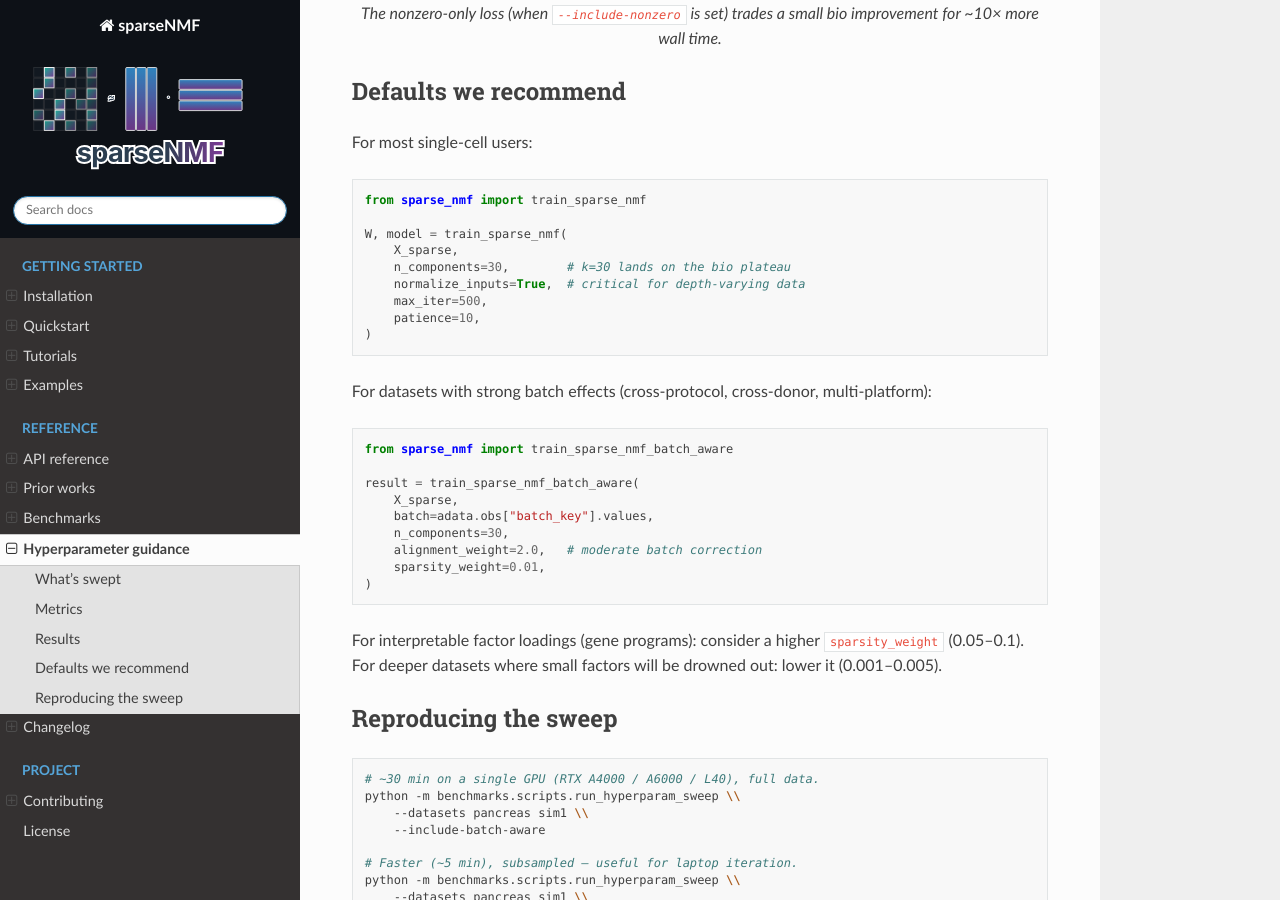
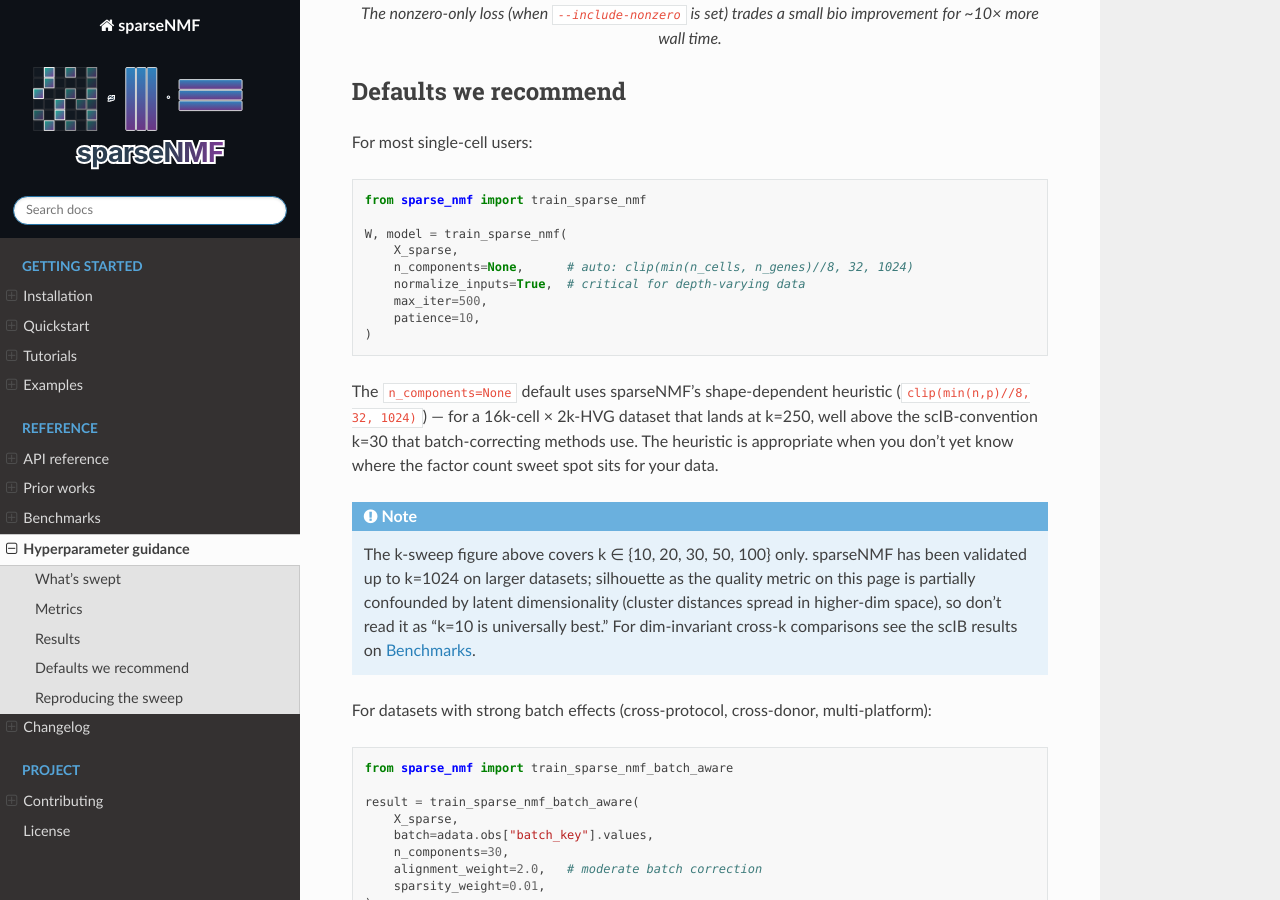
Before and after one commit to bschilder/sparseNMF, a Sphinx documentation site: the page built from docs/hyperparam_guidance.rst, in a window 1280 px wide and 900 px high, scrolled down 2875 px. Built offline with Sphinx 7.4.7 and the Read the Docs theme 3.1.0, drawn with Linux system fonts in a browser that asks for light colours; pages that are not in the unit, such as notebooks, are missing from menus; comment, search, counter and statistics services are not loaded.

Commit message:
docs: soften 'k=30 sweet spot' claim until larger k tested
Original claim was based on a 5-point grid {10,20,30,50,100} +
scIB convention (which caps at 30 only because scVI defaults to
n_latent=30, not because that's optimal). sparseNMF's own
shape-dependent heuristic — clip(min(n,p)//8, 32, 1024) — already
allows k up to 1024.

Replaced the explicit 'n_components=30' default with the auto
heuristic; added a note explaining silhouette is dim-confounded
(penalizes high k unfairly) and pointing to scIB metrics for
trustworthy cross-k comparisons.

Extended k-sweep at {300, 1000, 2000} queued on pod-1 — figures
+ table will be regenerated once those land.

Co-Authored-By: Claude Opus 4.7 (1M context) <noreply@anthropic.com>

```diff
--- a/docs/hyperparam_guidance.rst
+++ b/docs/hyperparam_guidance.rst
@@ -100,11 +100,28 @@ For most single-cell users:
 
    W, model = train_sparse_nmf(
        X_sparse,
-       n_components=30,        # k=30 lands on the bio plateau
+       n_components=None,      # auto: clip(min(n_cells, n_genes)//8, 32, 1024)
        normalize_inputs=True,  # critical for depth-varying data
        max_iter=500,
        patience=10,
    )
+
+The ``n_components=None`` default uses sparseNMF's
+shape-dependent heuristic (``clip(min(n,p)//8, 32, 1024)``) — for
+a 16k-cell × 2k-HVG dataset that lands at k=250, well above the
+scIB-convention k=30 that batch-correcting methods use. The
+heuristic is appropriate when you don't yet know where the
+factor count sweet spot sits for your data.
+
+.. note::
+
+   The k-sweep figure above covers k ∈ {10, 20, 30, 50, 100} only.
+   sparseNMF has been validated up to k=1024 on larger datasets;
+   silhouette as the quality metric on this page is partially
+   confounded by latent dimensionality (cluster distances spread
+   in higher-dim space), so don't read it as "k=10 is universally
+   best." For dim-invariant cross-k comparisons see the scIB
+   results on :doc:`benchmark`.
 
 For datasets with strong batch effects (cross-protocol, cross-donor,
 multi-platform):
```
